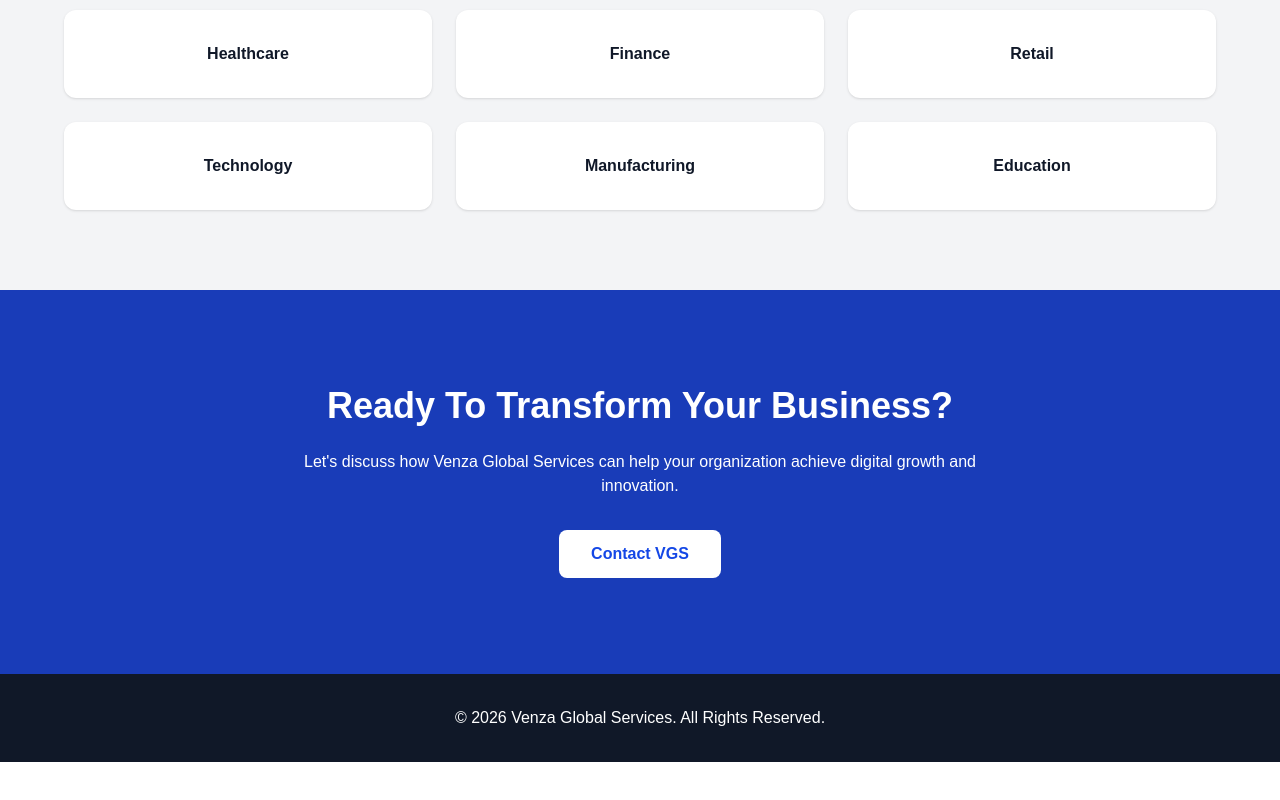
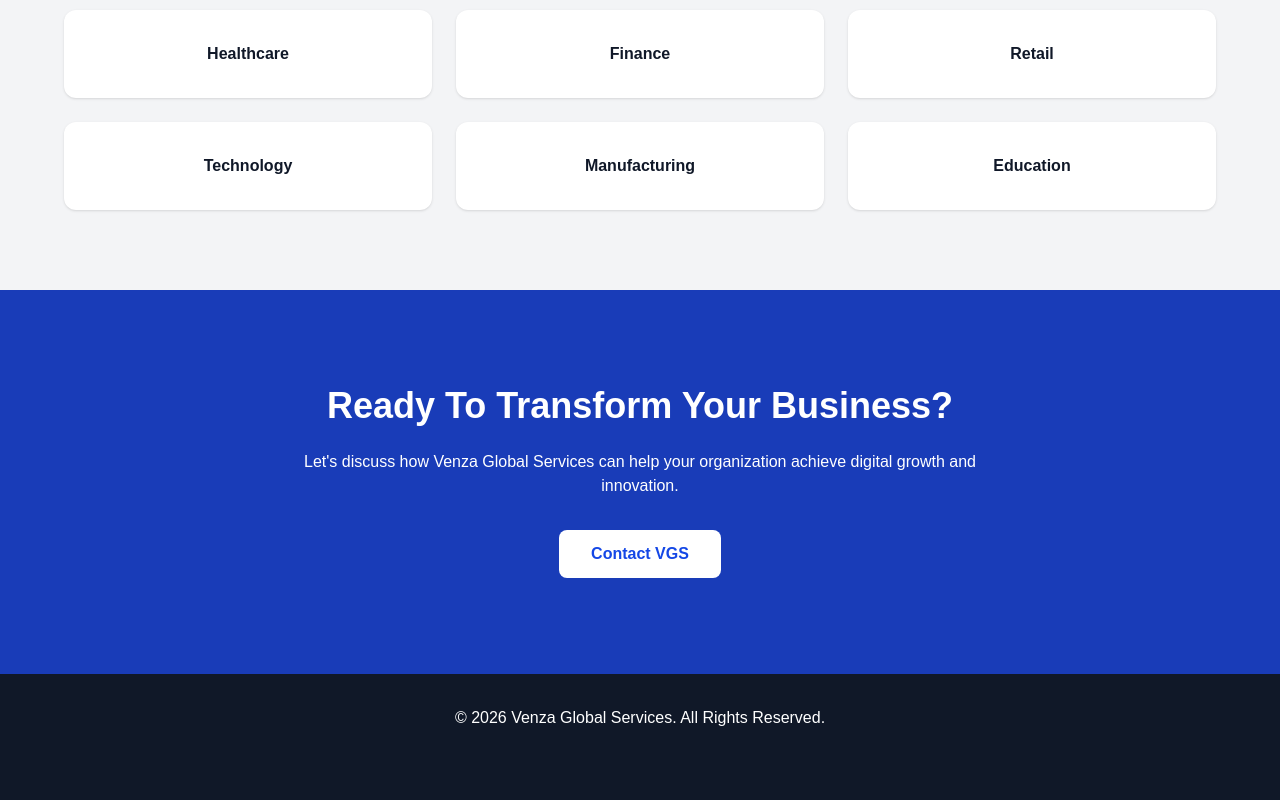
Before and after one commit to venzags/vgs-website, a Next.js app: page / in a window 1280 px wide. Shown: the part 5912-6712 px from the top of the page. Before the commit the page ends 6674 px from the top, so only its background shows below. Built offline with nearby package versions, Linux system fonts and the light colour scheme.

Commit message:
Release VGS V5.0 production ready website

```diff
--- a/src/app/page.tsx
+++ b/src/app/page.tsx
@@ -331,9 +331,9 @@
       </section>
 
       {/* Footer */}
-      <footer className="bg-gray-900 text-white py-8 text-center">
+      <footer className="bg-gray-900 text-white py-8 pb-28 text-center">
         <p>
-          © 2026 Venza Global Services. All Rights Reserved.
+          © {new Date().getFullYear()} Venza Global Services. All Rights Reserved.
         </p>
       </footer>
 <div className="fixed bottom-0 left-0 w-full bg-white border-t shadow-lg z-50">
```
